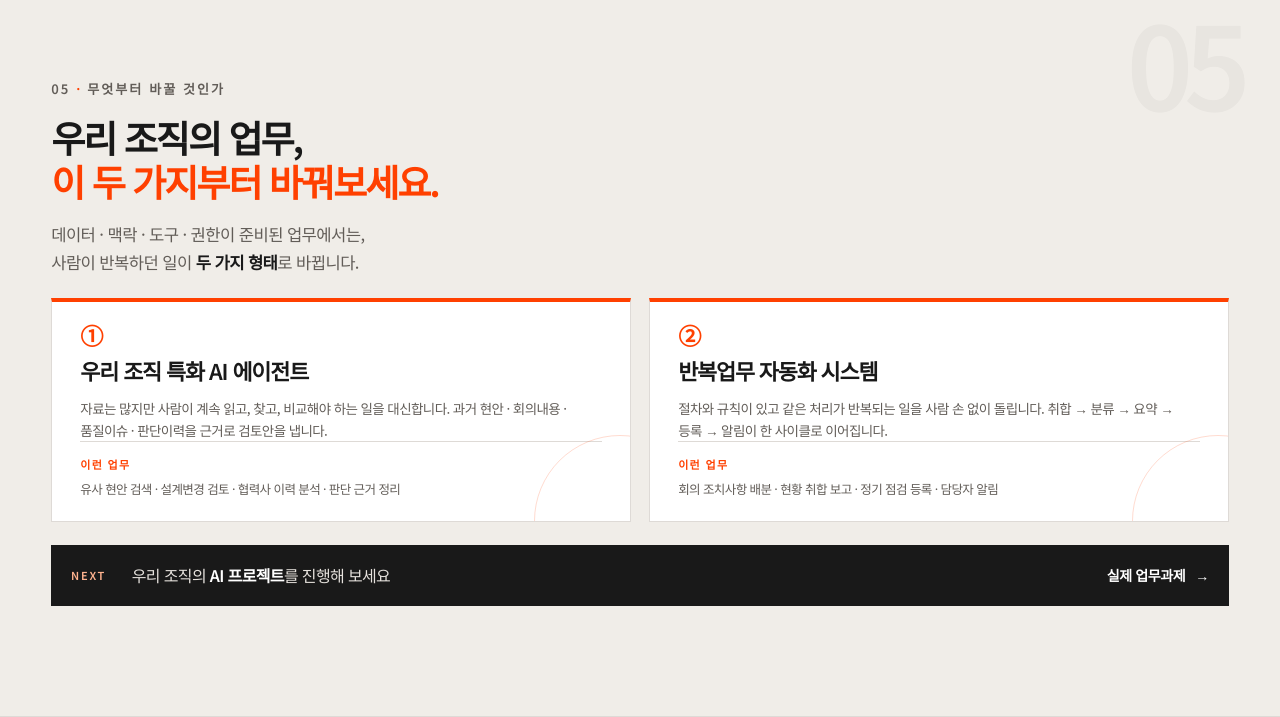
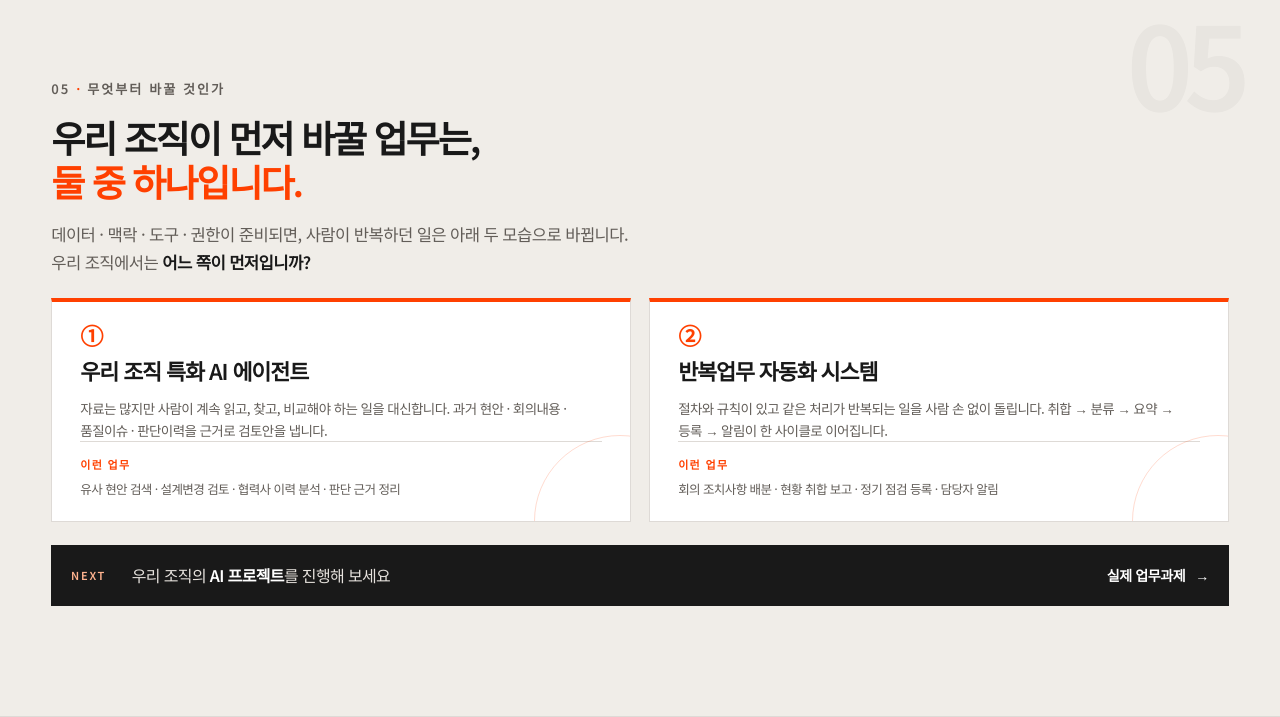
Before and after one commit to KIKEUN/week2, a plain HTML site: page index.html in a window 1280 px wide. Shown: the part 4155-4872 px from the top of the page. Drawn offline with Linux system fonts and the light colour scheme.

Commit message:
마지막 장 문구 — 선택지를 둘로 좁혀 주고 결정을 넘긴다
Co-Authored-By: Claude Opus 5 (1M context) <noreply@anthropic.com>

```diff
--- a/index.html
+++ b/index.html
@@ -798,9 +798,9 @@ h2 span{color:var(--orange)}
   <div class="scene-index" aria-hidden="true">05</div>
   <div class="wrap">
     <p class="eyebrow" data-story>05 <span class="accent">·</span> 무엇부터 바꿀 것인가</p>
-    <h2 data-story>우리 조직의 업무,<br><span>이 두 가지부터 바꿔보세요.</span></h2>
-    <p class="lead" data-story>데이터 · 맥락 · 도구 · 권한이 준비된 업무에서는,<br>
-      사람이 반복하던 일이 <b>두 가지 형태</b>로 바뀝니다.</p>
+    <h2 data-story>우리 조직이 먼저 바꿀 업무는,<br><span>둘 중 하나입니다.</span></h2>
+    <p class="lead" data-story>데이터 · 맥락 · 도구 · 권한이 준비되면, 사람이 반복하던 일은 아래 두 모습으로 바뀝니다.<br>
+      우리 조직에서는 <b>어느 쪽이 먼저입니까?</b></p>
 
     <div class="types" data-story-group>
       <article data-story>
```
Also changed, not shown: week2.html (+3 -3 lines).
